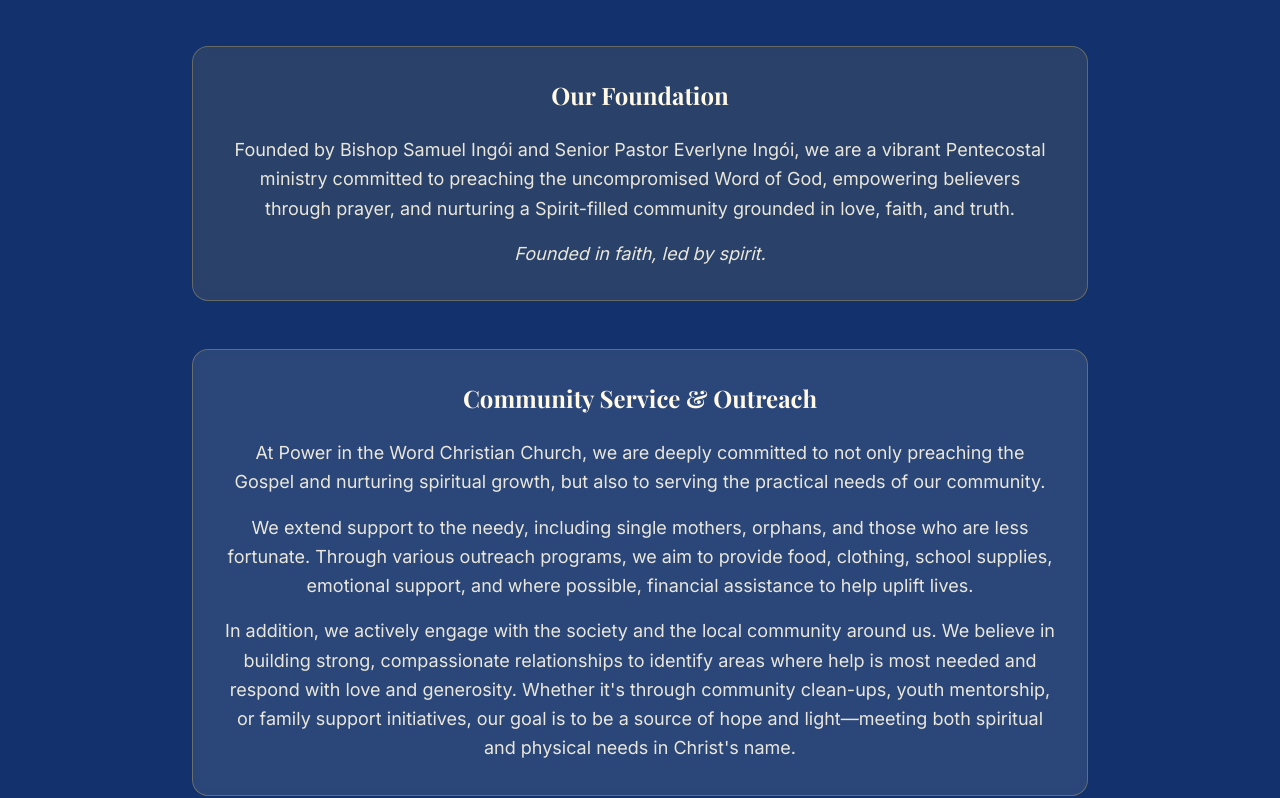
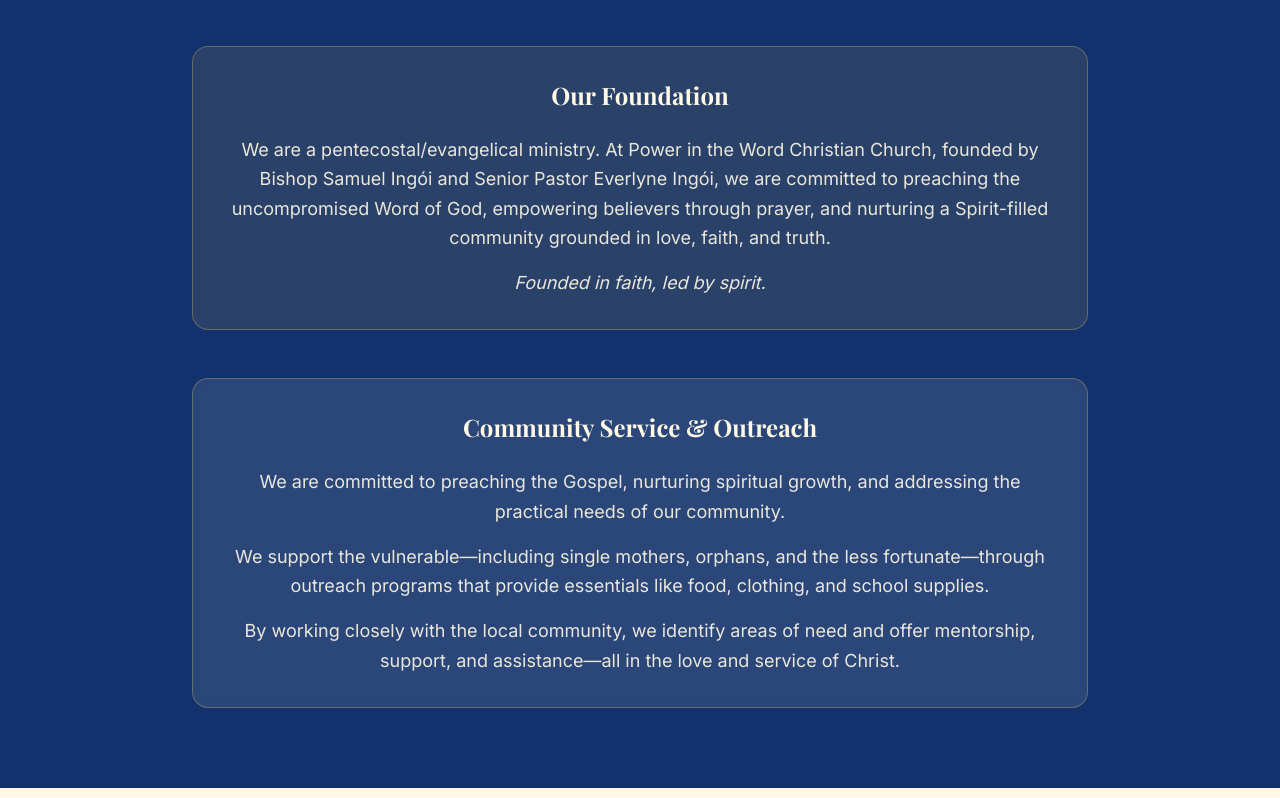
Before and after one commit to manjewa/POWERINTHEWORDCHRISTIANCHURCH, a React (Vite) app: page / in a window 1280 px wide. Shown: the part 2064-2862 px from the top of the page. Built offline with nearby package versions, Linux system fonts and the light colour scheme.

Commit message:
Refactor content and button links
Update foundation and community service sections, and update button links.

```diff
--- a/src/components/LeadershipSection.tsx
+++ b/src/components/LeadershipSection.tsx
@@ -110,8 +110,8 @@ const LeadershipSection = () => {
               Our Foundation
             </h4>
             <p className="text-heavenly-light/90 text-center leading-relaxed text-lg mb-4">
-              Founded by Bishop Samuel Ingói and Senior Pastor Everlyne Ingói, we are a vibrant
-              Pentecostal ministry committed to preaching the uncompromised Word of God, empowering
+              We are a pentecostal/evangelical ministry. At Power in the Word Christian Church,
+              founded by Bishop Samuel Ingói and Senior Pastor Everlyne Ingói, we are committed to preaching the uncompromised Word of God, empowering
               believers through prayer, and nurturing a Spirit-filled community grounded in love,
               faith, and truth.
             </p>
@@ -126,13 +126,13 @@ const LeadershipSection = () => {
               Community Service & Outreach
             </h4>
             <p className="text-heavenly-light/90 text-center leading-relaxed text-lg mb-4">
-              At Power in the Word Christian Church, we are deeply committed to not only preaching the Gospel and nurturing spiritual growth, but also to serving the practical needs of our community.
+              We are committed to preaching the Gospel, nurturing spiritual growth, and addressing the practical needs of our community.
             </p>
             <p className="text-heavenly-light/90 text-center leading-relaxed text-lg mb-4">
-              We extend support to the needy, including single mothers, orphans, and those who are less fortunate. Through various outreach programs, we aim to provide food, clothing, school supplies, emotional support, and where possible, financial assistance to help uplift lives.
+              We support the vulnerable—including single mothers, orphans, and the less fortunate—through outreach programs that provide essentials like food, clothing, and school supplies.
             </p>
             <p className="text-heavenly-light/90 text-center leading-relaxed text-lg">
-              In addition, we actively engage with the society and the local community around us. We believe in building strong, compassionate relationships to identify areas where help is most needed and respond with love and generosity. Whether it's through community clean-ups, youth mentorship, or family support initiatives, our goal is to be a source of hope and light—meeting both spiritual and physical needs in Christ's name.
+              By working closely with the local community, we identify areas of need and offer mentorship, support, and assistance—all in the love and service of Christ.
             </p>
           </div>
         </div>
```
